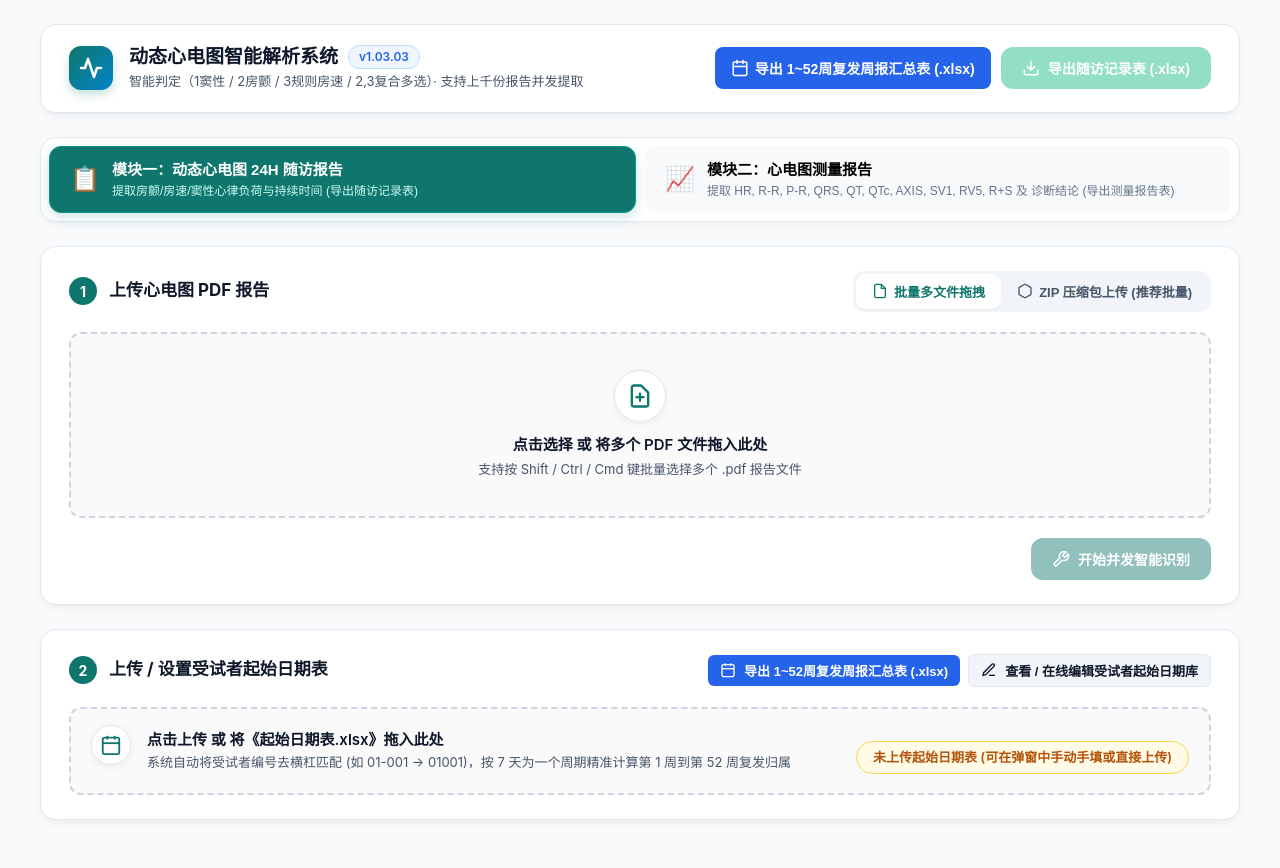
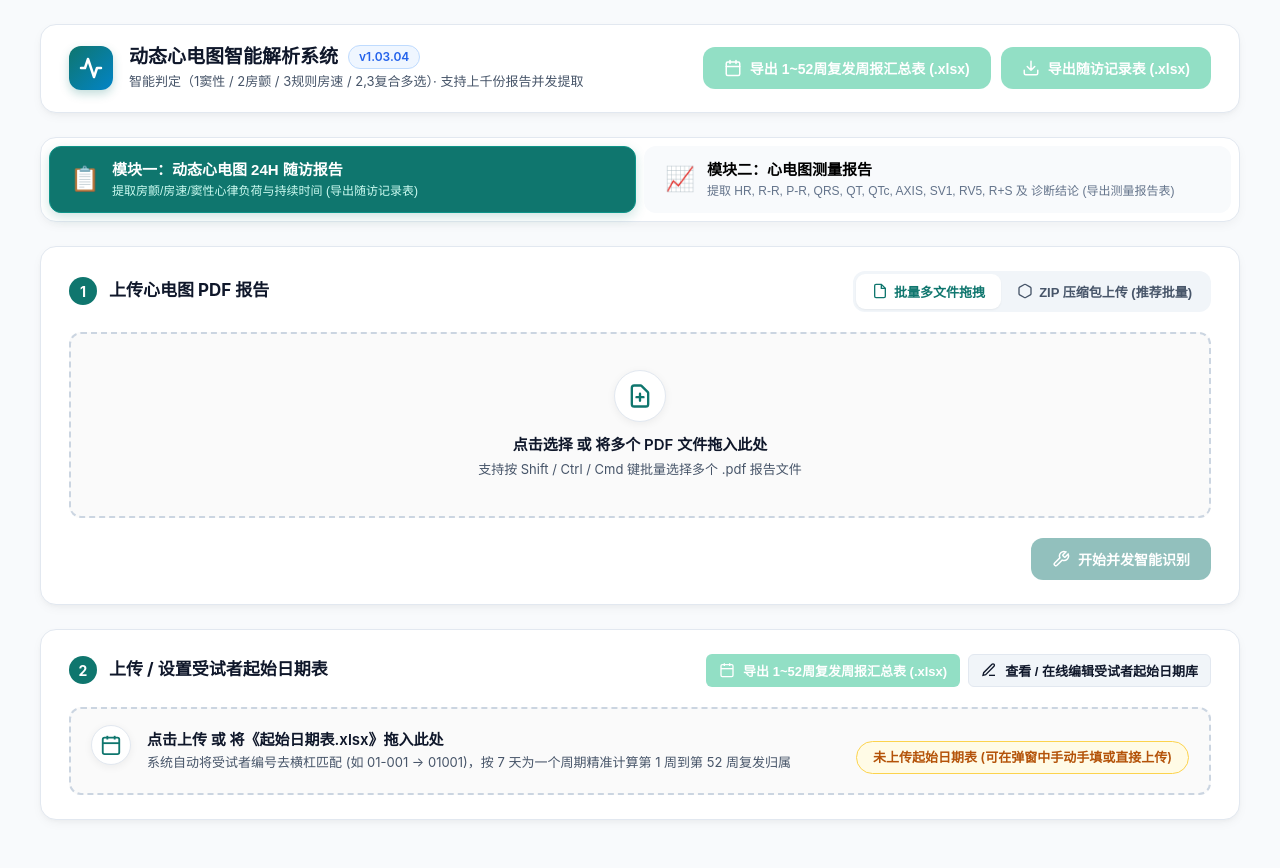
Before and after one commit to YiRen15/PDF-Excel, a Flask app: page / in a window 1280 px wide. Run offline with Flask 3, Linux system fonts and the light colour scheme.

Commit message:
Unify weekly button style with emerald theme, control disabled state until files ready, bump version to v1.03.04

```diff
--- a/static/js/main.js
+++ b/static/js/main.js
@@ -164,11 +164,10 @@ document.addEventListener('DOMContentLoaded', () => {
         } else {
             startParseBtn.disabled = selectedPdfFiles.length === 0;
         }
-        if (parsedData && parsedData.length > 0) {
-            if (downloadBtn) downloadBtn.disabled = false;
-            if (downloadWeeklyBtn) downloadWeeklyBtn.disabled = false;
-            if (downloadWeeklyBtn2) downloadWeeklyBtn2.disabled = false;
-        }
+        const hasData = (parsedData && parsedData.length > 0);
+        if (downloadBtn) downloadBtn.disabled = !hasData;
+        if (downloadWeeklyBtn) downloadWeeklyBtn.disabled = !hasData;
+        if (downloadWeeklyBtn2) downloadWeeklyBtn2.disabled = !hasData;
     } else {
             startParseBtn.disabled = selectedPdfFiles.length === 0;
         }
--- a/templates/index.html
+++ b/templates/index.html
@@ -944,13 +944,13 @@ tr.row-warning {
                 <div class="brand-info">
                     <div class="title-wrap" style="display: flex; align-items: center; gap: 10px;">
                         <h1>动态心电图智能解析系统</h1>
-                        <span class="version-badge" style="background: #eff6ff; color: #2563eb; border: 1px solid #bfdbfe; padding: 2px 10px; border-radius: 20px; font-size: 12px; font-weight: 600;">v1.03.03</span>
+                        <span class="version-badge" style="background: #eff6ff; color: #2563eb; border: 1px solid #bfdbfe; padding: 2px 10px; border-radius: 20px; font-size: 12px; font-weight: 600;">v1.03.04</span>
                     </div>
                     <p class="subtitle">智能判定（1窦性 / 2房颤 / 3规则房速 / 2,3复合多选）· 支持上千份报告并发提取</p>
                 </div>
             </div>
             <div class="header-actions" style="display: flex; gap: 10px;">
-                <button id="download-weekly-btn" class="btn btn-primary" style="background: #2563eb; color: #ffffff; border: none; padding: 8px 16px; border-radius: 8px; font-weight: 600; cursor: pointer; display: inline-flex; align-items: center; gap: 6px;">
+                <button id="download-weekly-btn" class="btn btn-emerald" disabled>
                     <svg width="18" height="18" viewBox="0 0 24 24" fill="none" stroke="currentColor" stroke-width="2" stroke-linecap="round" stroke-linejoin="round"><rect x="3" y="4" width="18" height="18" rx="2" ry="2"></rect><line x1="16" y1="2" x2="16" y2="6"></line><line x1="8" y1="2" x2="8" y2="6"></line><line x1="3" y1="10" x2="21" y2="10"></line></svg>
                     <span>导出 1~52周复发周报汇总表 (.xlsx)</span>
                 </button>
@@ -1074,7 +1074,7 @@ tr.row-warning {
                         <h2>上传 / 设置受试者起始日期表</h2>
                     </div>
                     <div class="card-header-actions" style="display: flex; gap: 8px; align-items: center;">
-                        <button id="download-weekly-btn-2" class="btn btn-primary compact" style="background: #2563eb; color: #ffffff; border: none; font-weight: 600;">
+                        <button id="download-weekly-btn-2" class="btn btn-emerald compact" disabled>
                             <svg width="16" height="16" viewBox="0 0 24 24" fill="none" stroke="currentColor" stroke-width="2"><rect x="3" y="4" width="18" height="18" rx="2" ry="2"></rect><line x1="16" y1="2" x2="16" y2="6"></line><line x1="8" y1="2" x2="8" y2="6"></line><line x1="3" y1="10" x2="21" y2="10"></line></svg>
                             <span>导出 1~52周复发周报汇总表 (.xlsx)</span>
                         </button>
```
